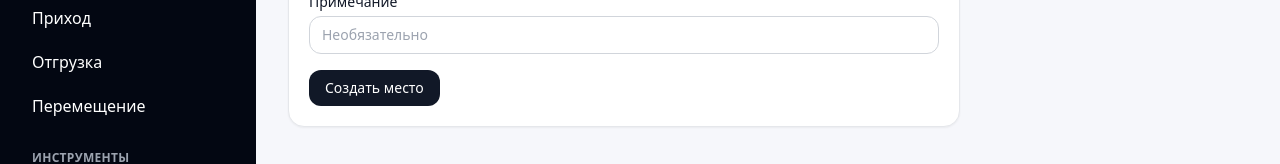
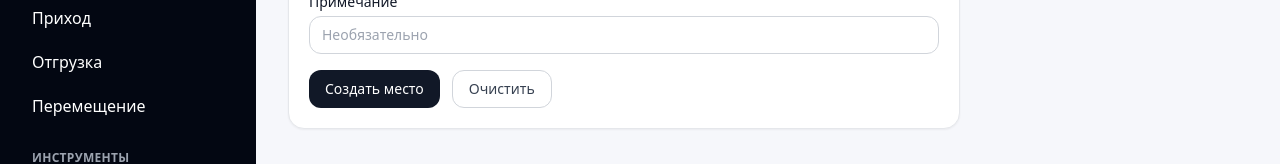
Before and after one commit to nikolayabashin-afk/warehouse, a Next.js app: page /locations/new in a window 1280 px wide. Shown: the part 458-622 px from the top of the page. Built offline with nearby package versions, Linux system fonts and the light colour scheme.

Commit message:
Add clear button to new location form

```diff
--- a/app/locations/new/page.tsx
+++ b/app/locations/new/page.tsx
@@ -1,5 +1,6 @@
 import Link from 'next/link'
 import { createLocation } from '@/lib/actions'
+import { ClearFormButton } from '@/app/components/ClearFormButton'
 
 export default function NewLocation() {
   return <div>
@@ -22,7 +23,7 @@ export default function NewLocation() {
       <label className="text-sm font-medium">Зона<input className="input mt-1" name="zone" placeholder="A / B / Приёмка / Переполнение" /></label>
       <label className="text-sm font-medium">Вместимость<input className="input mt-1" name="capacity" type="number" min="1" placeholder="Необязательная вместимость по количеству" /></label>
       <label className="text-sm font-medium">Примечание<input className="input mt-1" name="note" placeholder="Необязательно" /></label>
-      <button className="btn w-fit">Создать место</button>
+      <div className="flex gap-3"><button className="btn w-fit">Создать место</button><ClearFormButton /></div>
     </form>
   </div>
 }
```
